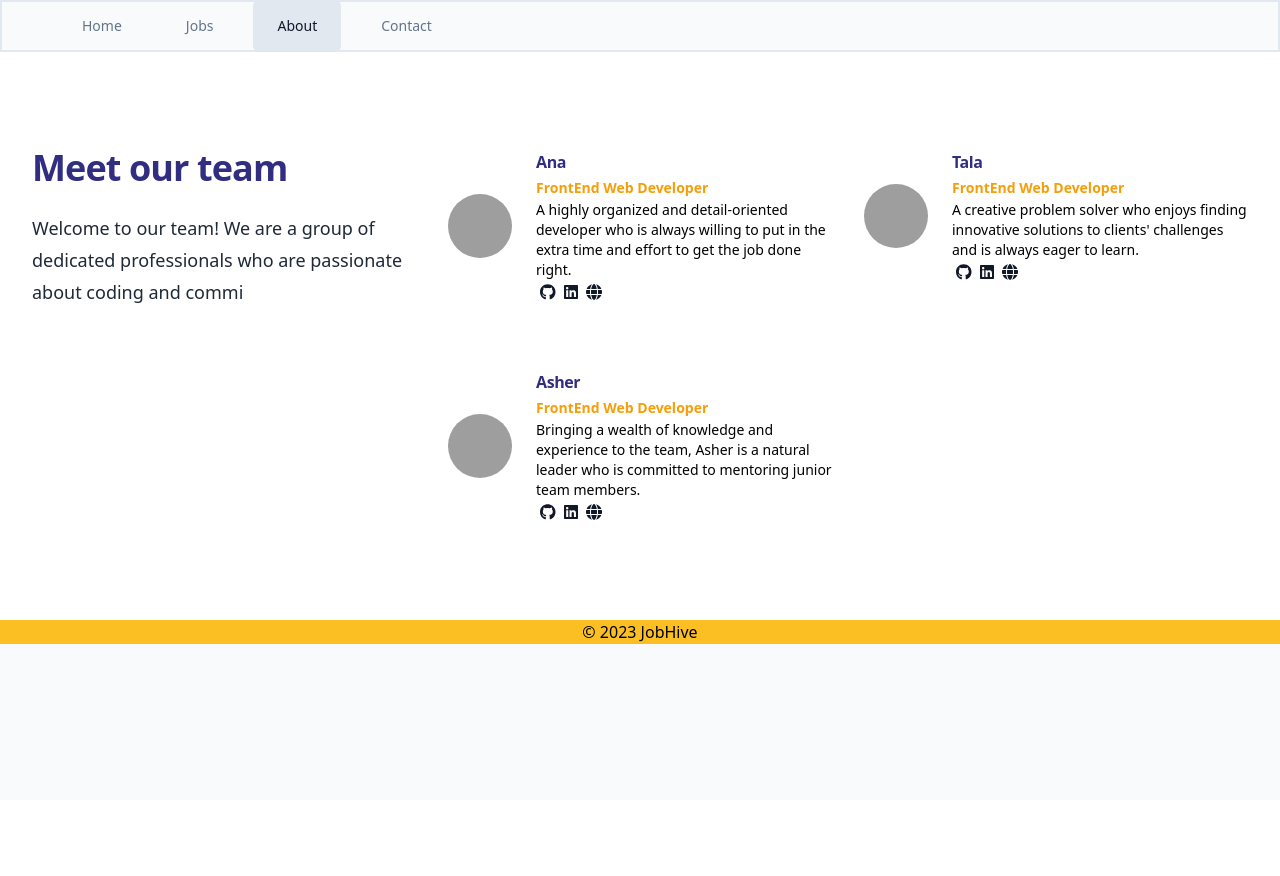
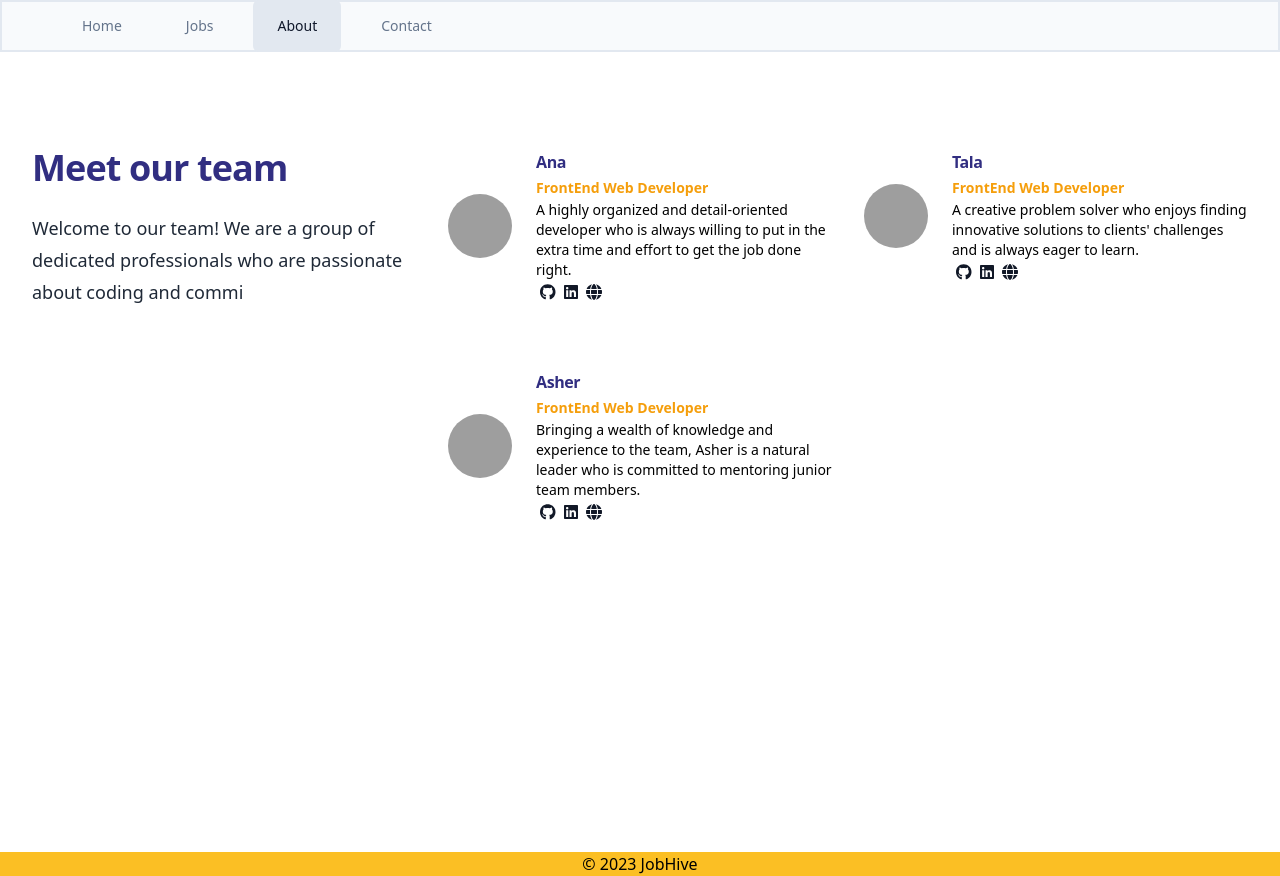
Before and after one commit to Tala-Ammoun/Job-Hive, a React (Create React App) app: page /About in a window 1280 px wide. Before the commit the page ends 800 px from the top, so only its background shows below. Built offline with nearby package versions, Linux system fonts and the light colour scheme; grey boxes are pictures that could not be loaded.

Commit message:
color changes

```diff
--- a/src/pages/About/index.js
+++ b/src/pages/About/index.js
@@ -63,7 +63,7 @@ function Team() {
 }
   export default function MeetUs() {
   return (
-    <div className="bg-white py-24 sm:py-30">
+    <div className="bg-white py-24 sm:py-30 min-h-screen">
       <div className="mx-auto grid max-w-7xl gap-y-20 gap-x-8 px-6 lg:px-8 xl:grid-cols-3">
         <div className="max-w-2xl">
           <h2 className="text-3xl font-bold tracking-tight text-indigo-900 sm:text-4xl">Meet our team</h2>
--- a/src/pages/Contact/index.js
+++ b/src/pages/Contact/index.js
@@ -14,7 +14,8 @@ export const userSchema = yup.object().shape({
 
 export default function Contact() {
   return (
-    <div className="p-10 bg-amber-400">
+
+    <div className="p-10 bg-amber-400 min-h-screen">
 
       <h1
         className="text-center tracking-tight rounded-md font-bold leading-3 text-xl text-indigo-900 py-10 px-20 sm:text-5xl"
@@ -23,5 +24,6 @@ export default function Contact() {
       </h1>
       <Form></Form>
     </div>
+
   );
 };
--- a/src/pages/JobInfo/JobInfo.js
+++ b/src/pages/JobInfo/JobInfo.js
@@ -10,7 +10,7 @@ function JobInfo() {
   const job = jobs[id];
 
   return (
-    <div className="bg-amber-100">
+    <div className="bg-amber-100 min-h-screen">
       <div className="bg-white max-w-md mx-auto rounded-xl shadow-md overflow-hidden md:max-w-2xl">
         <div className="md:flex">
           <div className="md:flex-shrink-0">
```
